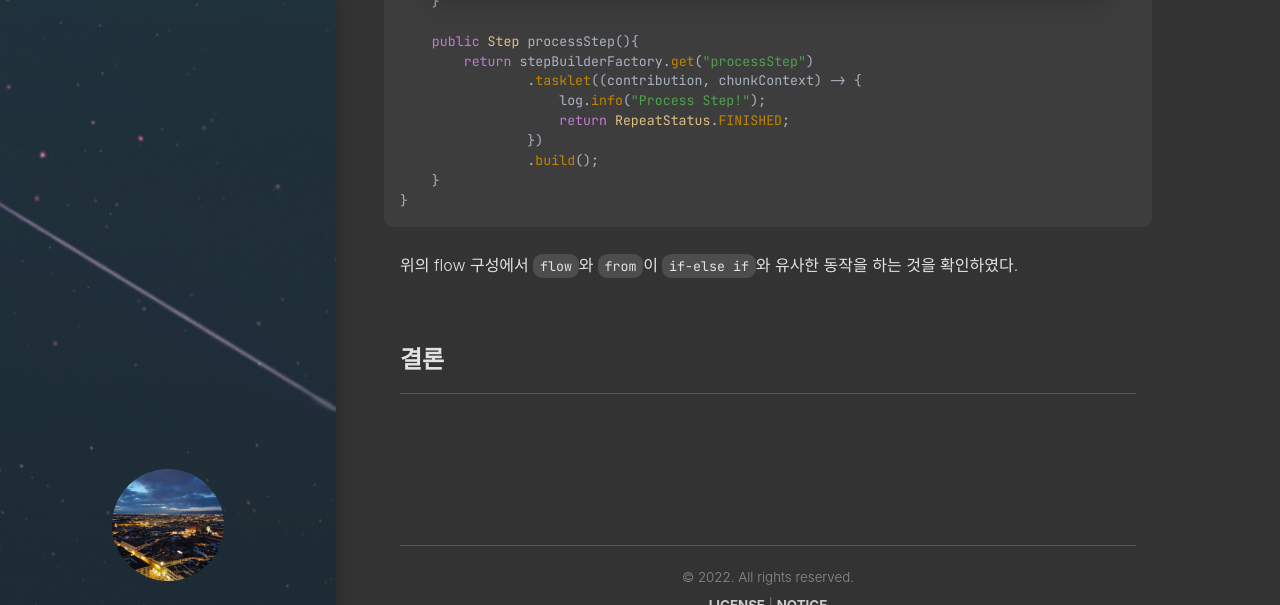
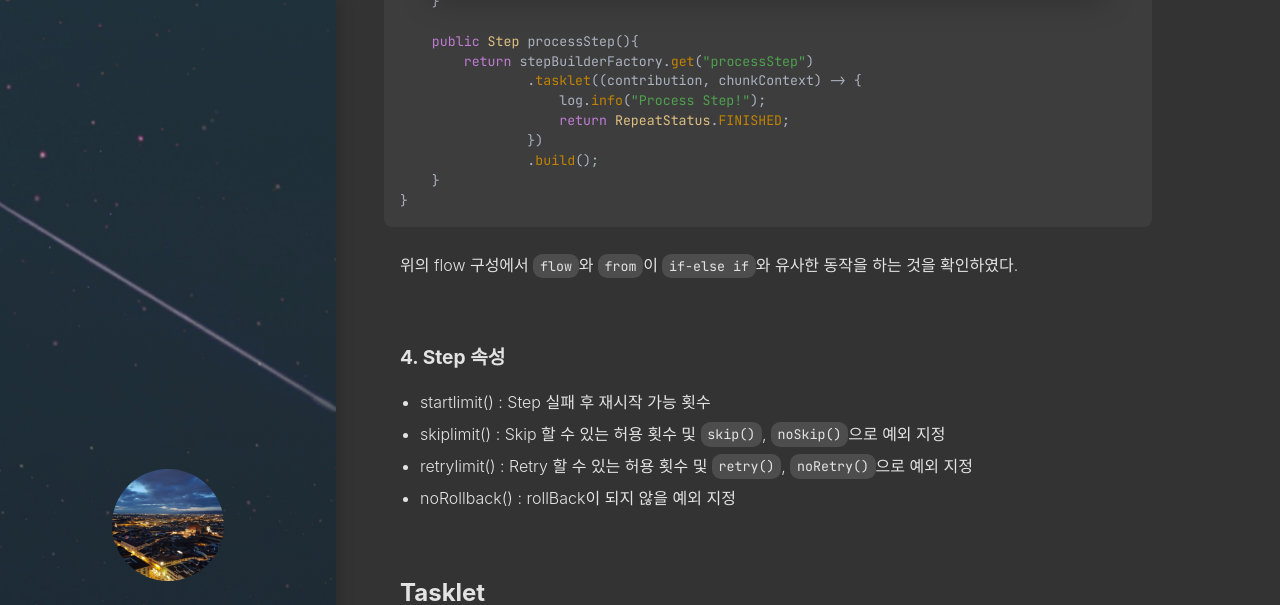
Before and after one commit to Minoolian/Minoolian.github.io, a Jekyll site: the page built from _posts/tech/web/2022-12-12-Spring-Batch.md, in a window 1280 px wide and 1400 px high, scrolled down 7236 px. Shown: the top 605 px of the window. Built offline with Jekyll 4.4.1, drawn with Linux system fonts in a browser that asks for light colours; cached includes are drawn as plain includes; nearby versions of some CDN libraries; some web fonts are replaced; library files that are not in the unit come from our copies; comment, search, counter and statistics services are not loaded; some of the changed text lies outside the part shown; grey boxes are pictures that could not be loaded.

Commit message:
docs: Spring Batch draft

```diff
--- a/_posts/tech/web/2022-12-12-Spring-Batch.md
+++ b/_posts/tech/web/2022-12-12-Spring-Batch.md
@@ -4,7 +4,7 @@
 category: tech
 tags: web
 image:
-  path:   https://user-images.githubusercontent.com/44282342/208646053-677c777e-a815-4fd4-9336-d1b56229b43e.png
+  path:   https://user-images.githubusercontent.com/44282342/209125661-5aea0122-d622-48cb-968d-3e153b70ab4b.png
 ---
 
 * unordered toc
@@ -82,7 +82,7 @@
 ![image](https://user-images.githubusercontent.com/44282342/207274595-4848492d-b177-49fd-b688-80ee9e94aa62.png)
 
 
-## 사용 예시
+## Step 구성
 ***
 
 ### 1. 단일 Step
@@ -276,6 +276,19 @@
 
 위의 flow 구성에서 `flow`와 `from`이 `if-else if`와 유사한 동작을 하는 것을 확인하였다.
 
+### 4. Step 속성
+
+* startlimit() : Step 실패 후 재시작 가능 횟수
+* skiplimit() : Skip 할 수 있는 허용 횟수 및 `skip()`, `noSkip()`으로 예외 지정
+* retrylimit() : Retry 할 수 있는 허용 횟수 및 `retry()`, `noRetry()`으로 예외 지정
+* noRollback() : rollBack이 되지 않을 예외 지정
+
+## Tasklet
+
+![image](https://user-images.githubusercontent.com/44282342/209504228-7a642221-2320-4b59-9917-6cb6ecfb164d.png)
+
+하나의 메서드로 구성된 간단한 인터페이스. 해당 메서드는 실패를 알리기 위한 예외를 반환하거나 throw할 때 까지 execute를 반복적으로 호출한다.
+
 
 ## 결론
 ***
```
